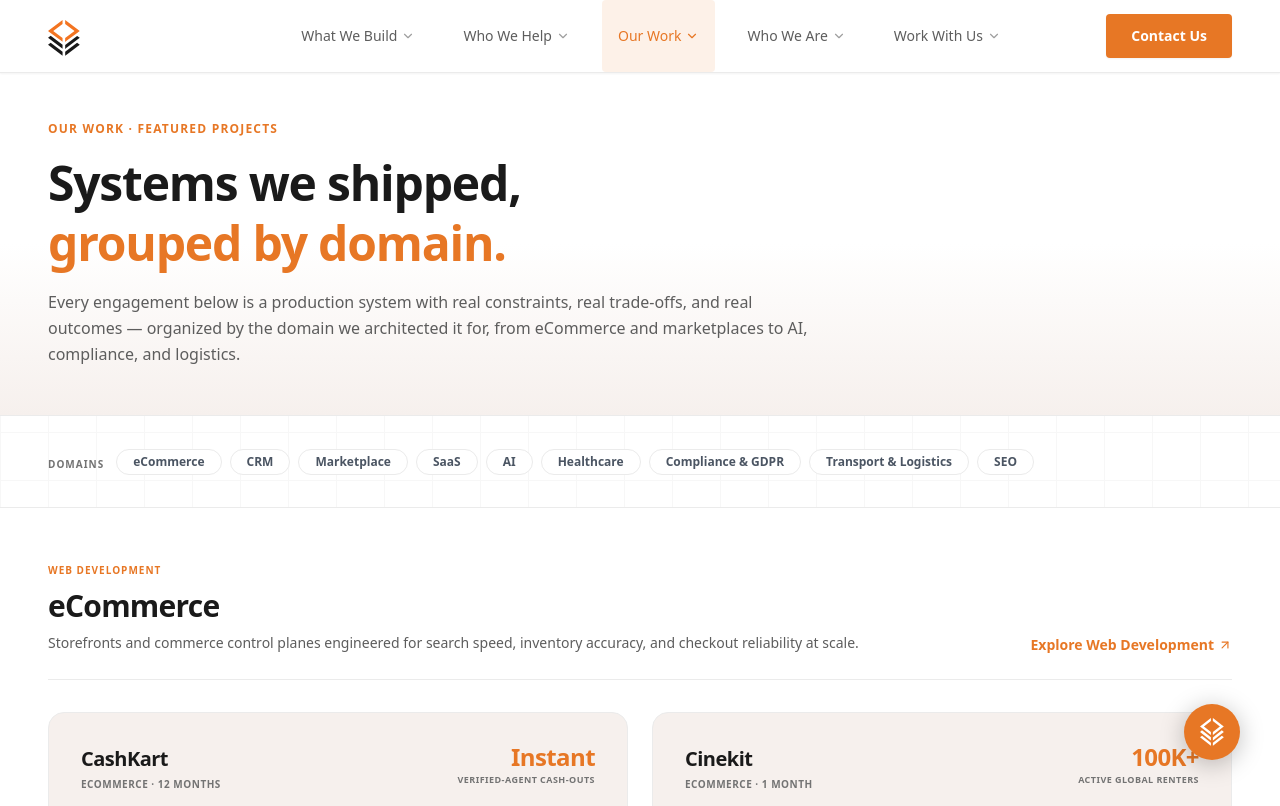
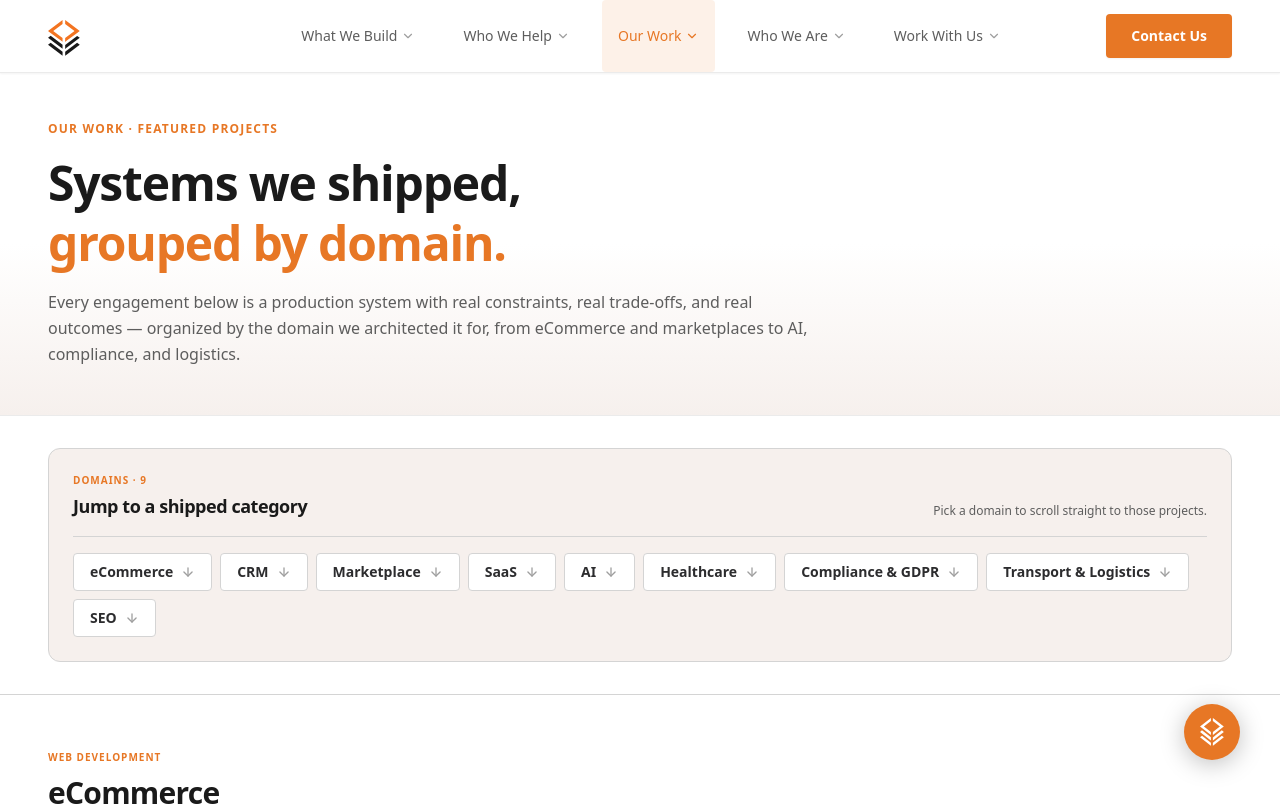
Before and after one commit to levi-dev-stack/stack360-website, a Next.js app: page /our-work/featured-projects in a window 1280 px wide. Shown: the top 806 px of the page. Built offline with nearby package versions, Linux system fonts and the light colour scheme.

Commit message:
feat: noticeable content on first attempt

```diff
--- a/src/components/pages/our-work/featured-projects/DomainJumpLinks.tsx
+++ b/src/components/pages/our-work/featured-projects/DomainJumpLinks.tsx
@@ -1,5 +1,6 @@
 'use client';
 
+import { ArrowDown } from 'lucide-react';
 import { useReducedMotion } from 'motion/react';
 import { type MouseEvent, useEffect } from 'react';
 import { MotionStagger, MotionStaggerItem } from '@/components/shared/motion/MotionStagger';
@@ -42,23 +43,49 @@ export default function DomainJumpLinks() {
   }, [smooth]);
 
   return (
-    <MotionStagger className="flex flex-wrap items-center gap-sm">
+    <nav
+      aria-label="Jump to project domain"
+      className="rounded-lg border border-neutral-300 bg-neutral-100 p-md md:p-lg"
+    >
+      <MotionStagger className="flex flex-col gap-md">
         <MotionStaggerItem>
-        <span className="mr-xs font-mono text-[10px] font-bold uppercase tracking-widest text-neutral-500">
-          Domains
-        </span>
+          <div className="flex flex-wrap items-end justify-between gap-sm border-b border-neutral-300 pb-md">
+            <div className="min-w-0 space-y-xs">
+              <p className="font-mono text-[10px] font-bold uppercase tracking-widest text-primary">
+                Domains · {PORTFOLIO_GROUPS.length}
+              </p>
+              <p className="text-base font-bold tracking-tight text-neutral-900 md:text-lg">
+                Jump to a shipped category
+              </p>
+            </div>
+            <p className="ext-pretty text-xs leading-relaxed text-neutral-600">
+              Pick a domain to scroll straight to those projects.
+            </p>
+          </div>
         </MotionStaggerItem>
+
+        <MotionStaggerItem>
+          <ul className="flex flex-wrap gap-sm">
             {PORTFOLIO_GROUPS.map((group) => (
-        <MotionStaggerItem key={group.id}>
+              <li key={group.id}>
                 <a
                   href={`#${group.id}`}
                   onClick={(event) => handleJump(event, group.id)}
-            className="inline-flex items-center rounded-full border border-neutral-200 bg-neutral-50 px-md py-xs text-xs font-semibold text-neutral-700 transition-colors hover:border-primary/40 hover:text-primary"
+                  className="group inline-flex items-center gap-sm rounded-sm border border-neutral-300 bg-neutral-50 px-md py-sm text-sm font-semibold text-neutral-800 transition-[border-color,background-color,color] duration-200 hover:border-primary hover:bg-white hover:text-primary focus-visible:outline-2 focus-visible:outline-offset-2 focus-visible:outline-primary"
                 >
                   {group.category}
+                  <ArrowDown
+                    size={14}
+                    strokeWidth={2.25}
+                    aria-hidden
+                    className="text-neutral-400 transition-colors group-hover:text-primary"
+                  />
                 </a>
+              </li>
+            ))}
+          </ul>
         </MotionStaggerItem>
-      ))}
       </MotionStagger>
+    </nav>
   );
 }
--- a/src/components/pages/our-work/featured-projects/index.tsx
+++ b/src/components/pages/our-work/featured-projects/index.tsx
@@ -23,7 +23,7 @@ export default function FeaturedProjectsPage() {
       <PageHero {...FEATURED_PROJECTS_HERO} />
 
       {/* Domain index — quick jump to each grouped section */}
-      <MotionSection className="border-b border-neutral-200 py-xl">
+      <MotionSection className="border-b border-neutral-300 bg-neutral-50 py-xl">
         <div className="site-container">
           <DomainJumpLinks />
         </div>
```
Lines whose indentation alone changed are shown as unchanged.
